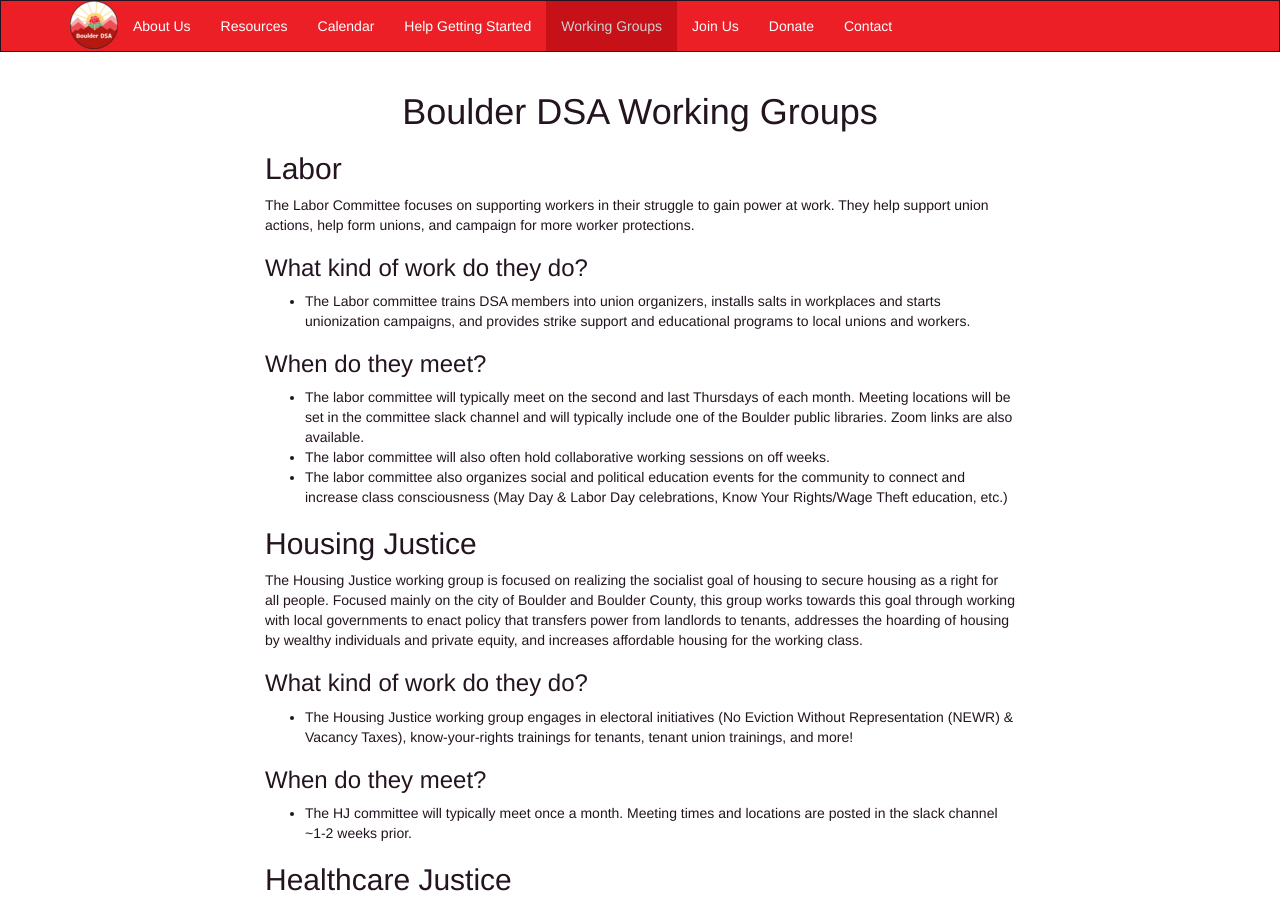
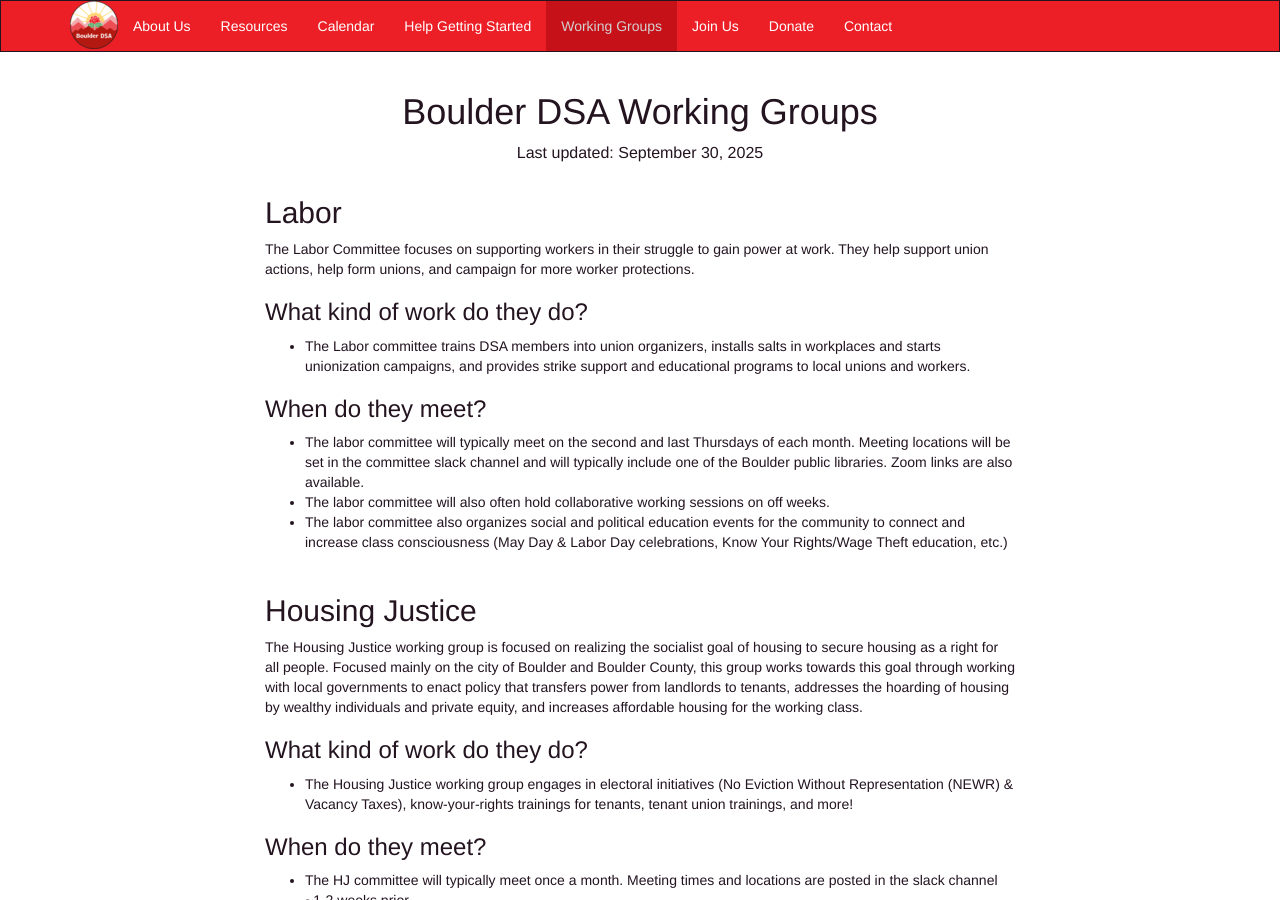
Before and after one commit to boulderdsa/boulderdsa.github.io, a Jekyll site: the page built from working_groups.md, in a window 1280 px wide and 900 px high. Built offline with Jekyll 4.4.1, drawn with Linux system fonts in a browser that asks for light colours.

Commit message:
last updated timestamp; padding between WG sections

```diff
--- a/working_groups.md
+++ b/working_groups.md
@@ -1,6 +1,10 @@
 ---
 title: Boulder DSA Working Groups
 ---
+
+<div style="padding-bottom: 12px; text-align: center; font-size: 16px">
+  Last updated: September 30, 2025
+</div>
 
 ## Labor
 The Labor Committee focuses on supporting workers in their struggle to gain power at work. They help support union actions, help form unions, and campaign for more worker protections.
@@ -13,6 +17,7 @@ The Labor Committee focuses on supporting workers in their struggle to gain powe
 * The labor committee will also often hold collaborative working sessions on off weeks.
 * The labor committee also organizes social and political education events for the community to connect and increase class consciousness (May Day & Labor Day celebrations, Know Your Rights/Wage Theft education, etc.)
 
+<div style="padding-bottom: 12px"></div>
 
 ## Housing Justice
 The Housing Justice working group is focused on realizing the socialist goal of housing to secure housing as a right for all people. Focused mainly on the city of Boulder and Boulder County, this group works towards this goal through working with local governments to enact policy that transfers power from landlords to tenants, addresses the hoarding of housing by wealthy individuals and private equity, and increases affordable housing for the working class.
@@ -23,6 +28,7 @@ The Housing Justice working group is focused on realizing the socialist goal of
 ### When do they meet?
 * The HJ committee will typically meet once a month. Meeting times and locations are posted in the slack channel ~1-2 weeks prior.
 
+<div style="padding-bottom: 12px"></div>
 
 ## Healthcare Justice
 The Healthcare Justice committee focuses on achieving the goal of securing health care as a publicly funded human right.  To work towards achieving this goal, the Healthcare Justice committee is committed to supporting policies and engaging in education outreach that advances the cause for universal healthcare. While engaging in this work, the HJ committee is also committed to seeking opportunities for working in solidarity with other healthcare-adjacent movements (gender-affirming care, trans rights, disability justice, abortion rights/access, etc.)
@@ -36,6 +42,7 @@ The Healthcare Justice committee focuses on achieving the goal of securing healt
 ### When do they meet?
 * The second Saturday of each month at 9am (MST) over zoom.
 
+<div style="padding-bottom: 12px"></div>
 
 ## Electoral
 The electoral working group focuses on ensuring that democratic socialist values are represented in state and local governments through assisting candidates with similar or the same values as DSA in being elected.
@@ -47,6 +54,7 @@ The electoral working group focuses on ensuring that democratic socialist values
 ### When do they meet?
 * TBD
 
+<div style="padding-bottom: 12px"></div>
 
 ## Eco-Socialism
 The Eco-Socialism committee is focused on education/outreach regarding a socialist organization of society that seeks to mitigate and reverse the effects of climate change and other ecological topics. Some subjects that this group focuses on are: publicly-owned renewable energy projects, urban development, regenerative agriculture, indigenous justice & widsom, etc.
@@ -59,6 +67,7 @@ The Eco-Socialism committee is focused on education/outreach regarding a sociali
 ### When do they meet?
 * The second Tuesday of each month at 6PM (MST) over zoom
 
+<div style="padding-bottom: 12px"></div>
 
 ## Growth and Dev
 The Growth and Development committee is focused on organizing and education to increase the Boulder DSA's membership. Since the working class derives its power through strength in numbers, this committee seeks to increase our organization's power through recruiting members and making it easy and approachable for those members to get involved in our many working groups. This working group is also committed to building the Boulder DSA chapter's leadership.
@@ -69,6 +78,7 @@ The Growth and Development committee is focused on organizing and education to i
 ### When do they meet?
 * The last Thursday of every month at 8PM (MST) over zoom.
 
+<div style="padding-bottom: 12px"></div>
 
 ## Comms
 The communications committee is focused on managing the public facing media for the Boulder DSA chapter. This working group aims to raise awareness of our organization and events (held by DSA and other groups that the Boulder DSA organizes with) through physical and digital media.
```
